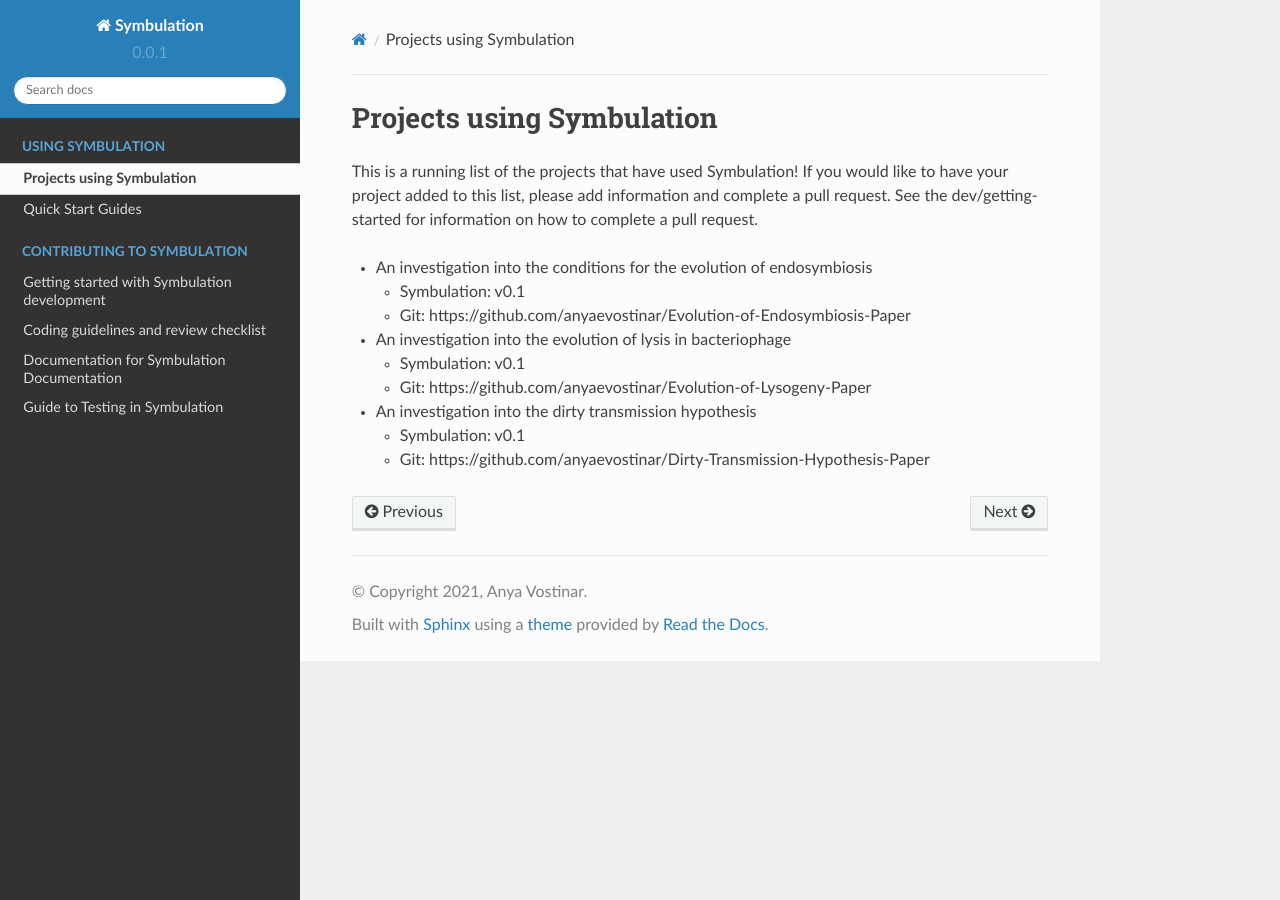
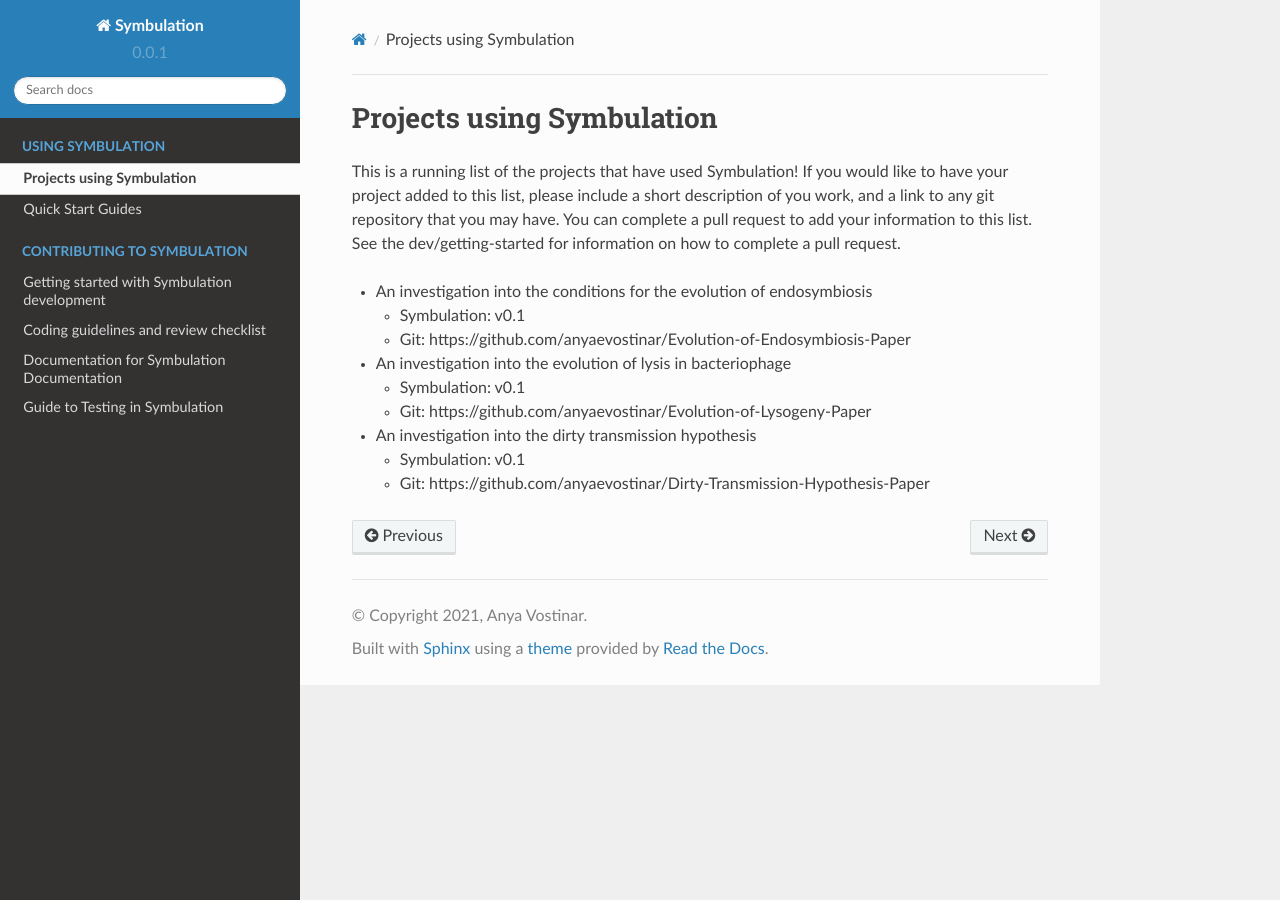
Before and after one commit to anyaevostinar/SymbulationEmp, a Sphinx documentation site: the page built from docs/projects/index.md, in a window 1280 px wide. Built offline with Sphinx 7.4.7 and the Read the Docs theme 2.0.0, drawn with Linux system fonts in a browser that asks for light colours; pages that are not in the unit, such as notebooks, are missing from menus.

Commit message:
fixing wording for project section

```diff
--- a/docs/projects/index.md
+++ b/docs/projects/index.md
@@ -1,8 +1,10 @@
 # Projects using Symbulation
 This is a running list of the projects that have used Symbulation!
 If you would like to have your project added to this list, please
-add information and complete a pull request. See
-the dev/getting-started for information on how to complete a pull
+include a short description of you work, and a link to any git repository
+that you may have. You can complete a pull request to add your
+information to this list.  See the dev/getting-started for
+information on how to complete a pull
 request.
 
  * An investigation into the conditions for the evolution of
```
